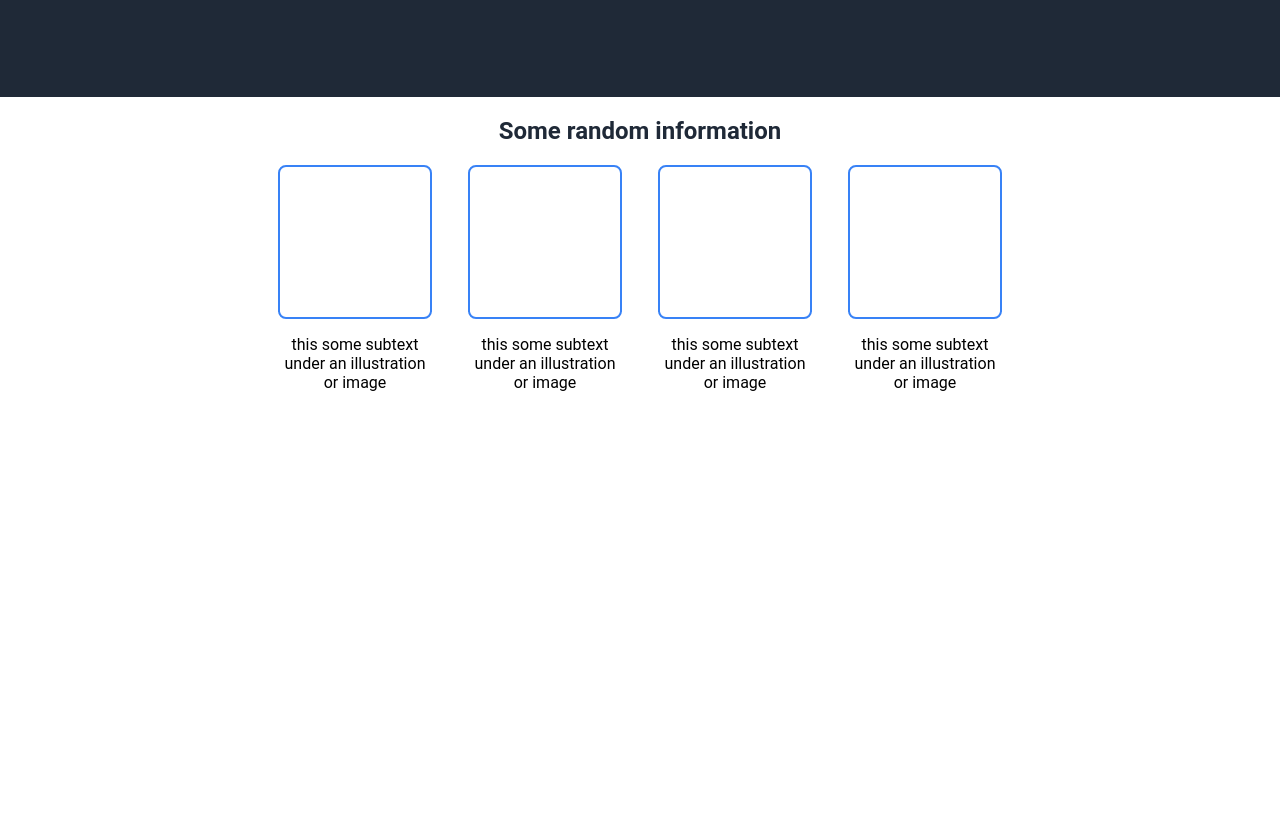
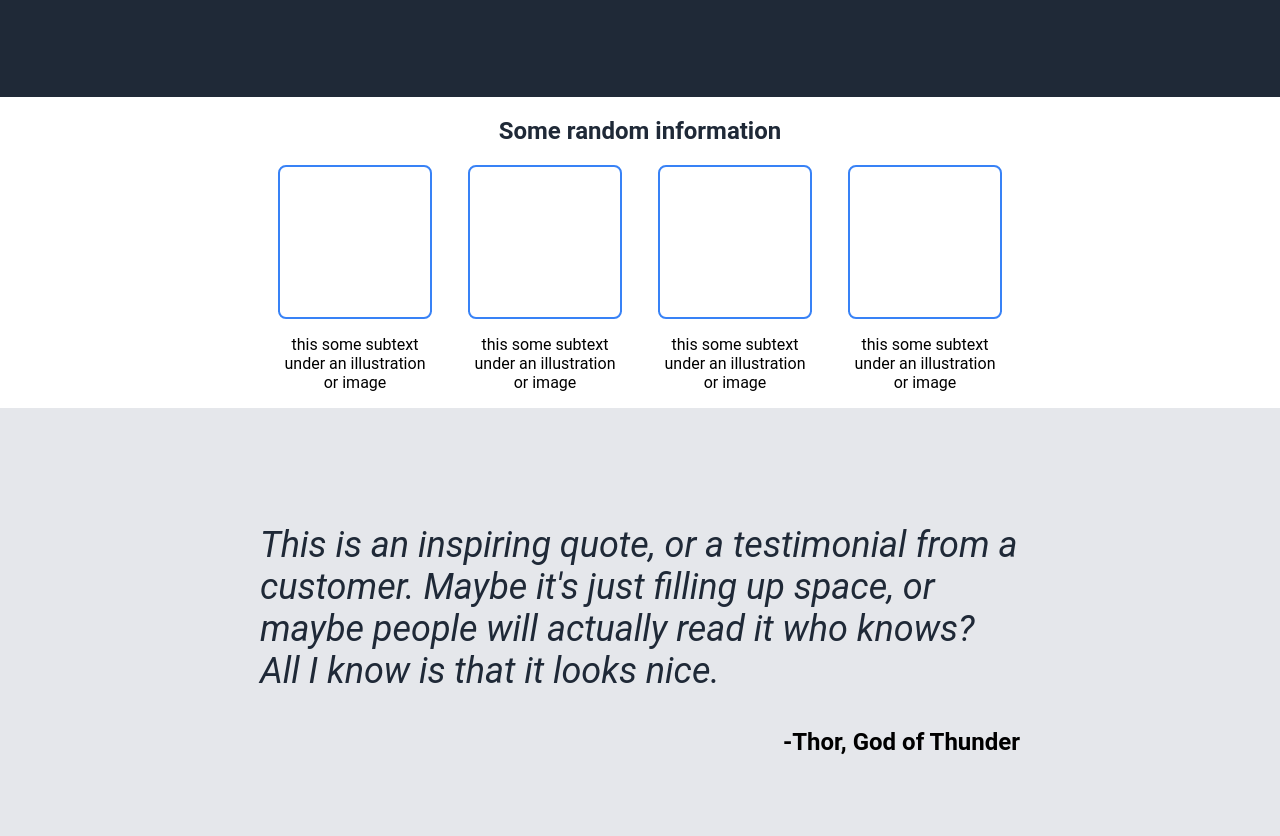
Before and after one commit to jksnook/odin-landingpage, a plain HTML site: page index.html in a window 1280 px wide. Shown: the part 451-1287 px from the top of the page. Before the commit the page ends 859 px from the top, so only its background shows below. Drawn offline with Linux system fonts and the light colour scheme.

Commit message:
add quote section to webpage

```diff
--- a/index.html
+++ b/index.html
@@ -52,5 +52,11 @@
       </div>
     </div>
   </div>
+  <div class="quote-section">
+    <p class="quote">
+      This is an inspiring quote, or a testimonial from a customer. Maybe it's just filling up space, or maybe people will actually read it who knows? All I know is that it looks nice.
+    </p>
+    <div class="attribution">-Thor, God of Thunder</div>
+  </div>
 </body>
 </html>
--- a/style.css
+++ b/style.css
@@ -63,6 +63,26 @@ body {
   border-radius: 8px;
 }
 
+.quote-section {
+  display: flex;
+  flex-direction: column;
+  align-items: center;
+  padding: 80px 260px;
+  background-color: #E5E7EB;
+}
+
+.quote {
+  font-size: 36px;
+  font-style: italic;
+  color: #1F2937;
+}
+
+.attribution {
+  align-self: flex-end;
+  font-weight: 700;
+  font-size: 24px;
+}
+
 button {
   background-color: #3882F6;
   border: none;
```
